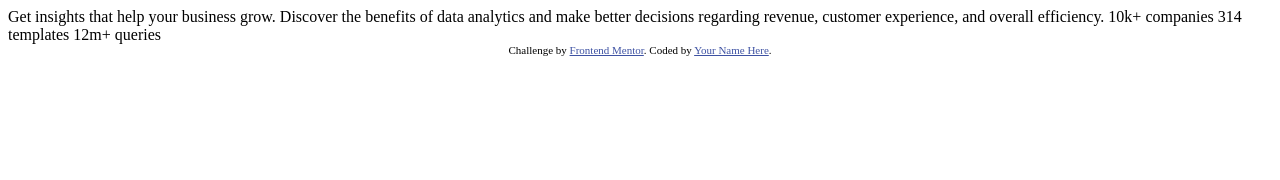
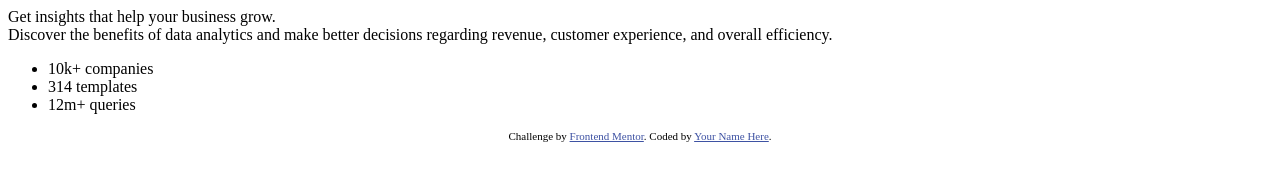
Before and after one commit to mmtakeuchi/stats_preview_card_fm, a plain HTML site: page index.html in a window 1280 px wide. Drawn offline with Linux system fonts and the light colour scheme.

Commit message:
setup sections for the card

```diff
--- a/index.html
+++ b/index.html
@@ -16,11 +16,17 @@
     <title>Frontend Mentor | Stats preview card component</title>
   </head>
   <body>
-    <div>
-      Get insights that help your business grow. Discover the benefits of data
-      analytics and make better decisions regarding revenue, customer
-      experience, and overall efficiency. 10k+ companies 314 templates 12m+
-      queries
+    <div class="card">
+      <div class="title">Get insights that help your business grow.</div>
+      <div class="description">
+        Discover the benefits of data analytics and make better decisions
+        regarding revenue, customer experience, and overall efficiency.
+      </div>
+      <ul class="stats">
+        <li>10k+ companies</li>
+        <li>314 templates</li>
+        <li>12m+ queries</li>
+      </ul>
     </div>
 
     <div class="attribution">
```
